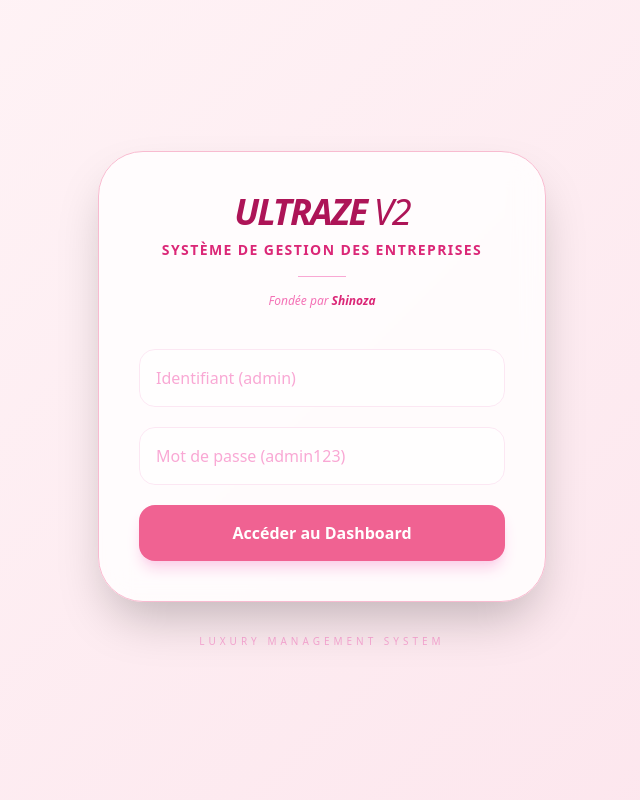
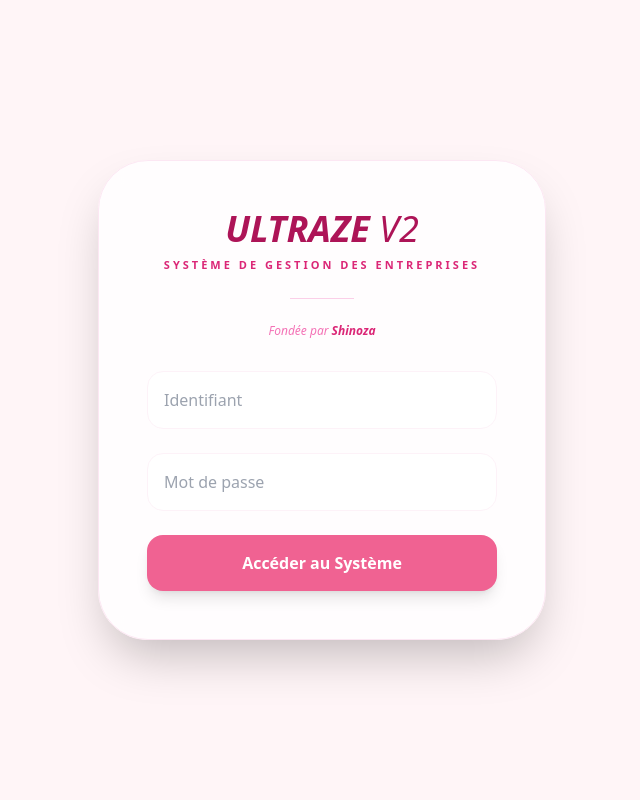
Before and after one commit to Hyuko123/comptabilit-, a Flask app: page / in a window 1280 px wide. Shown: the whole page, without its empty margins (318-958 px from the left). Run offline with Flask 3, Linux system fonts and the light colour scheme; some libraries are stand-ins or nearby versions.

Commit message:
Update login.html

```diff
--- a/templates/login.html
+++ b/templates/login.html
@@ -2,33 +2,25 @@
 <html lang="fr">
 <head>
     <meta charset="UTF-8">
-    <meta name="viewport" content="width=device-width, initial-scale=1.0">
     <script src="https://cdn.tailwindcss.com"></script>
-    <title>Connexion | Ultraze V2</title>
-    <style>
-        body { background: linear-gradient(135deg, #fff5f7 0%, #fce4ec 100%); }
-        .glass-card { background: rgba(255, 255, 255, 0.8); backdrop-filter: blur(15px); border: 1px solid #f8bbd0; }
-    </style>
+    <title>Ultraze V2 - Connexion</title>
 </head>
-<body class="flex flex-col items-center justify-center min-h-screen p-4">
-    <div class="glass-card p-10 rounded-[45px] shadow-2xl w-full max-w-md text-center">
-        <div class="mb-10">
-            <h1 class="text-4xl font-black text-[#ad1457] tracking-tighter mb-2 italic">ULTRAZE <span class="font-light">V2</span></h1>
-            <p class="text-pink-600 font-semibold text-sm uppercase tracking-widest">Système de gestion des entreprises</p>
-            <div class="h-[1px] w-12 bg-pink-300 mx-auto my-4"></div>
-            <p class="text-pink-400 text-xs italic font-medium">Fondée par <span class="text-pink-600 font-bold">Shinoza</span></p>
-        </div>
+<body class="flex flex-col items-center justify-center min-h-screen bg-[#fff5f7]">
+    <div class="bg-white/80 backdrop-blur-md p-12 rounded-[50px] shadow-2xl w-full max-w-md border border-pink-100 text-center">
+        <h1 class="text-4xl font-black text-[#ad1457] italic mb-2">ULTRAZE <span class="font-light">V2</span></h1>
+        <p class="text-pink-600 text-[11px] uppercase tracking-[3px] font-bold">Système de gestion des entreprises</p>
+        <div class="h-[1px] w-16 bg-pink-200 mx-auto my-6"></div>
+        <p class="text-pink-400 text-xs italic mb-8">Fondée par <span class="font-bold text-pink-600">Shinoza</span></p>
 
-        <form action="/login_process" method="POST" class="space-y-5">
-            <input type="text" name="username" placeholder="Identifiant (admin)" required
-                class="w-full p-4 rounded-2xl border border-pink-100 outline-none focus:border-pink-400 transition-all bg-white/60 text-pink-900 placeholder-pink-300">
-            <input type="password" name="password" placeholder="Mot de passe (admin123)" required
-                class="w-full p-4 rounded-2xl border border-pink-100 outline-none focus:border-pink-400 transition-all bg-white/60 text-pink-900 placeholder-pink-300">
-            <button type="submit" class="w-full bg-[#f06292] hover:bg-[#ec407a] text-white font-bold py-4 rounded-2xl shadow-lg shadow-pink-200 transition-all transform hover:-translate-y-1 active:scale-95">
-                Accéder au Dashboard
+        <form action="/login_process" method="POST" class="space-y-6">
+            <input type="text" name="username" placeholder="Identifiant" required
+                class="w-full p-4 rounded-2xl border border-pink-50 bg-white focus:border-pink-400 outline-none transition-all">
+            <input type="password" name="password" placeholder="Mot de passe" required
+                class="w-full p-4 rounded-2xl border border-pink-50 bg-white focus:border-pink-400 outline-none transition-all">
+            <button type="submit" class="w-full bg-[#f06292] hover:bg-[#ec407a] text-white font-bold py-4 rounded-2xl shadow-lg transition-all transform hover:scale-[1.02]">
+                Accéder au Système
             </button>
         </form>
     </div>
-    <p class="mt-8 text-[10px] text-pink-300 uppercase tracking-[4px]">Luxury Management System</p>
 </body>
 </html>
```
